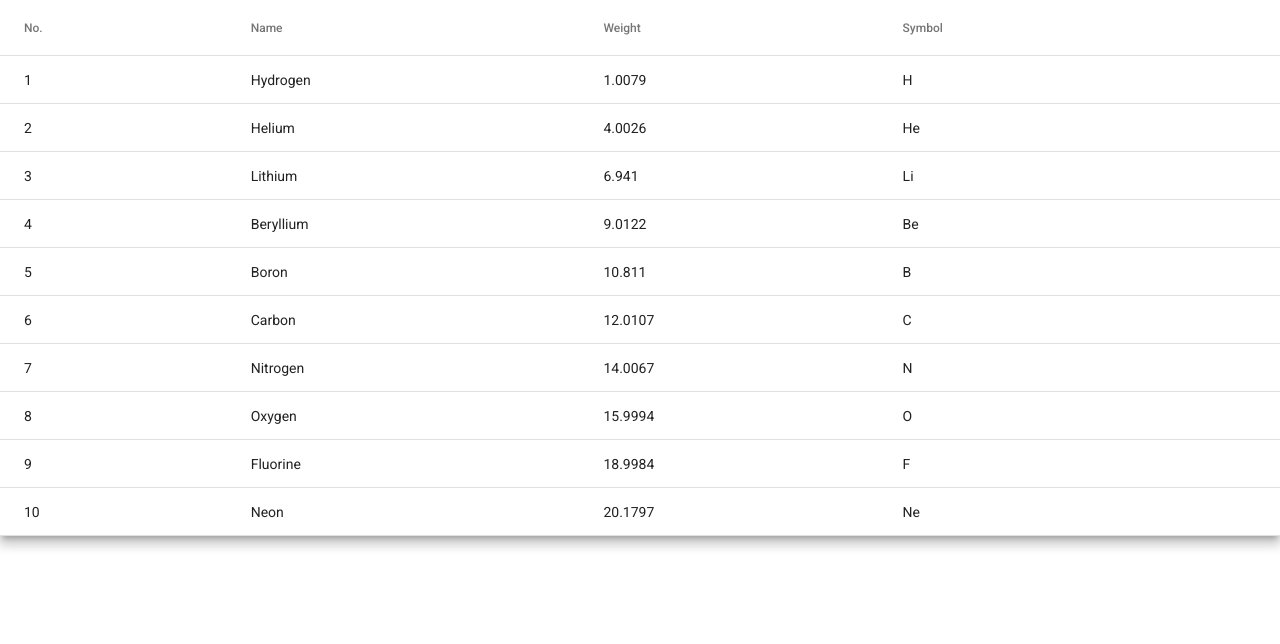
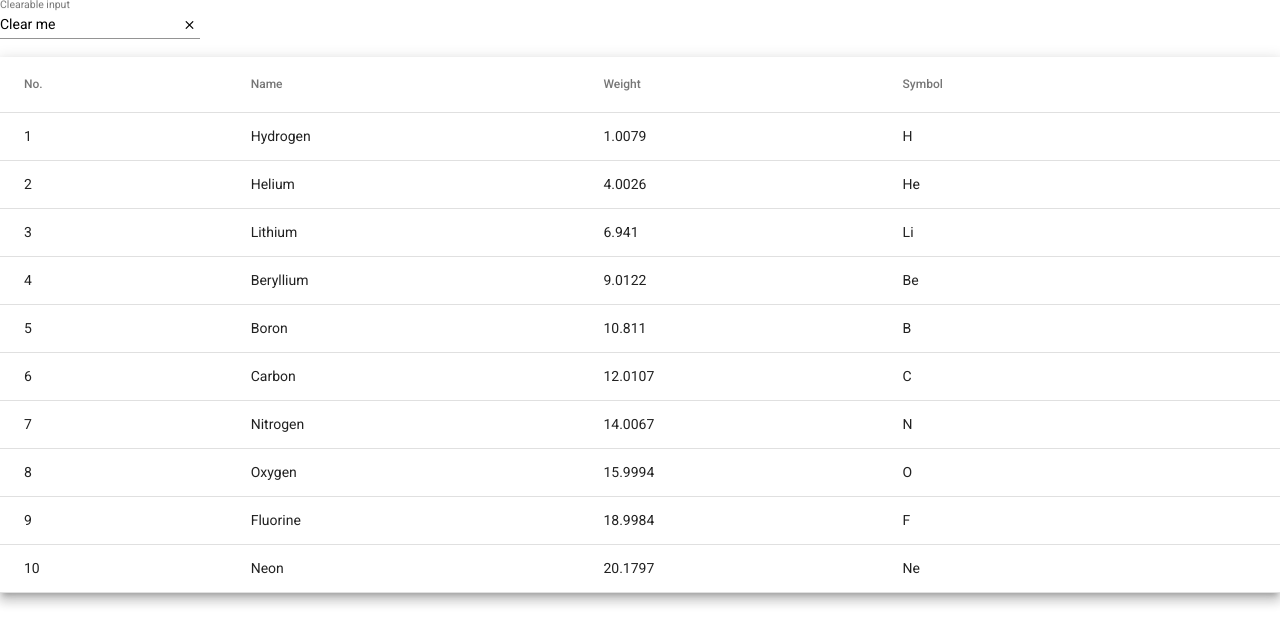
Before and after one commit to pixrael/tmdb, an Angular app in the folder tmdb/: page / in a window 1280 px wide. Shown: the top 644 px of the page. Built offline with nearby package versions, Linux system fonts and the light colour scheme.

Commit message:
created components with placeholders

```diff
--- a/tmdb/src/app/app.component.html
+++ b/tmdb/src/app/app.component.html
@@ -1 +1,2 @@
+<app-movie-search></app-movie-search>
 <app-movie-results></app-movie-results>
--- /dev/null
+++ b/tmdb/src/app/movie-search/movie-search.component.html
@@ -0,0 +1,7 @@
+<mat-form-field class="example-form-field">
+   <mat-label>Clearable input</mat-label>
+   <input matInput type="text" [(ngModel)]="value">
+   <button mat-button *ngIf="value" matSuffix mat-icon-button aria-label="Clear" (click)="value=''">
+      <mat-icon>close</mat-icon>
+   </button>
+</mat-form-field>
--- /dev/null
+++ b/tmdb/src/app/movie-search/movie-search.component.scss
@@ -0,0 +1,3 @@
+.example-form-field {
+  width: 200px;
+}
--- /dev/null
+++ b/tmdb/src/app/movie-search/movie-search.component.ts
@@ -0,0 +1,15 @@
+import { Component, OnInit } from '@angular/core';
+
+@Component({
+  selector: 'app-movie-search',
+  templateUrl: './movie-search.component.html',
+  styleUrls: ['./movie-search.component.scss']
+})
+export class MovieSearchComponent implements OnInit {
+  value = 'Clear me';
+  constructor() { }
+
+  ngOnInit(): void {
+  }
+
+}
--- a/tmdb/src/styles.scss
+++ b/tmdb/src/styles.scss
@@ -1,4 +1,3 @@
 /* You can add global styles to this file, and also import other style files */
-
 html, body { height: 100%; }
 body { margin: 0; font-family: Roboto, "Helvetica Neue", sans-serif; }
```
Also changed, not shown: tmdb/src/app/app.module.ts (+16 -2 lines), 1 other file (tests, documents, lock files or other folders).
